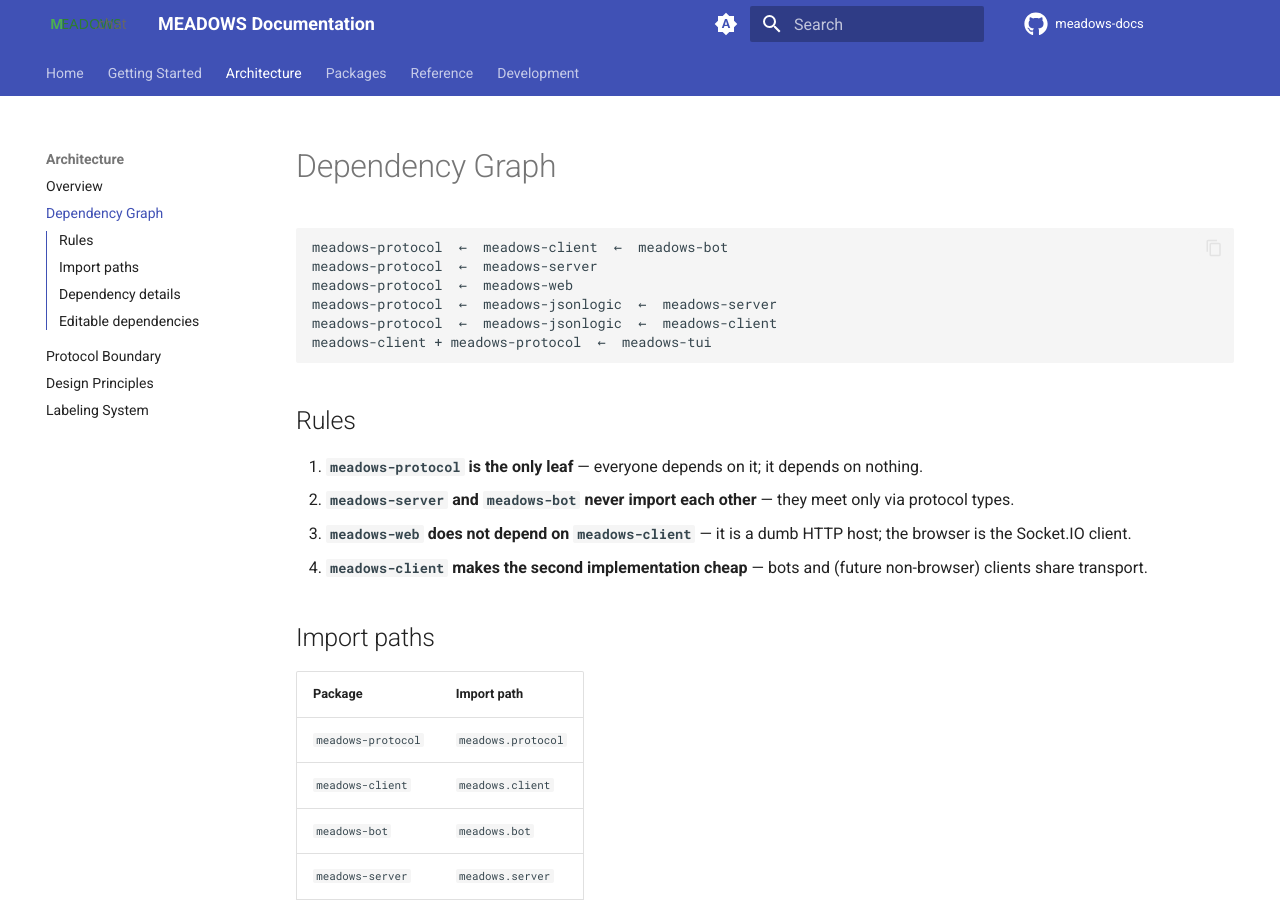
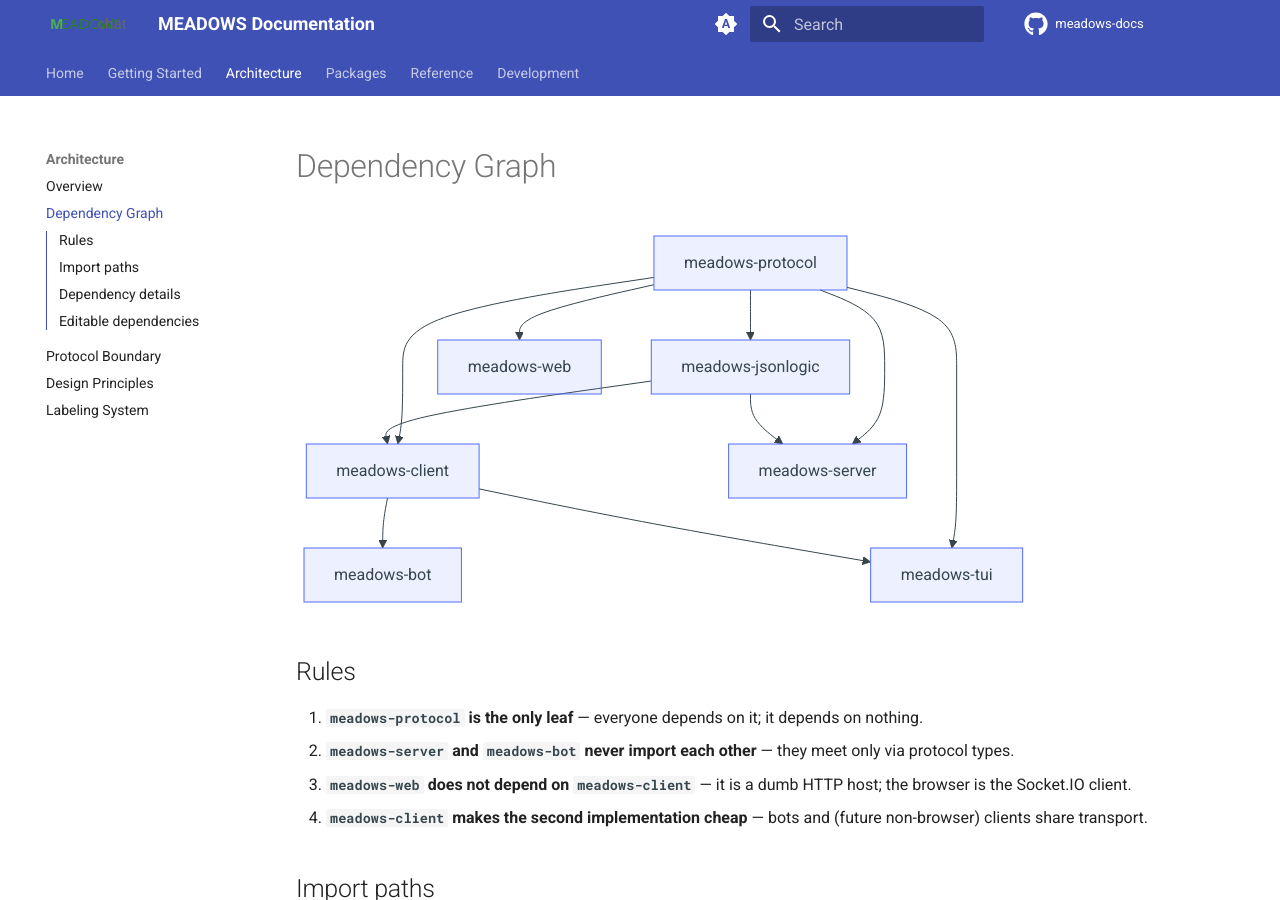
Before and after one commit to remcoboerma/meadows-docs, an MkDocs documentation site: the page built from docs/docs/architecture/dependency-graph.md, in a window 1280 px wide and 900 px high. Built offline with MkDocs 1.6.1 and Material for MkDocs 9.7.7, drawn with Linux system fonts in a browser that asks for light colours; comment, search, counter and statistics services are not loaded.

Commit message:
docs: convert ASCII art diagrams to Mermaid in architecture, web, docker, and forms docs

````diff
--- a/docs/docs/architecture/dependency-graph.md
+++ b/docs/docs/architecture/dependency-graph.md
@@ -5,13 +5,25 @@ description: Package dependency relationships
 
 # Dependency Graph
 
-```
-meadows-protocol  ←  meadows-client  ←  meadows-bot
-meadows-protocol  ←  meadows-server
-meadows-protocol  ←  meadows-web
-meadows-protocol  ←  meadows-jsonlogic  ←  meadows-server
-meadows-protocol  ←  meadows-jsonlogic  ←  meadows-client
-meadows-client + meadows-protocol  ←  meadows-tui
+```mermaid
+graph TD
+    P[meadows-protocol]
+    J[meadows-jsonlogic]
+    C[meadows-client]
+    B[meadows-bot]
+    S[meadows-server]
+    W[meadows-web]
+    T[meadows-tui]
+
+    P --> J
+    P --> C
+    P --> S
+    P --> W
+    P --> T
+    J --> S
+    J --> C
+    C --> B
+    C --> T
 ```
 
 ## Rules
````
Also changed, not shown: docs/docs/architecture/overview.md (+19 -7 lines), docs/docs/development/docker.md (+5 -13 lines), docs/docs/reference/forms.md (+24 -13 lines), docs/docs/web/index.md (+5 -4 lines).
